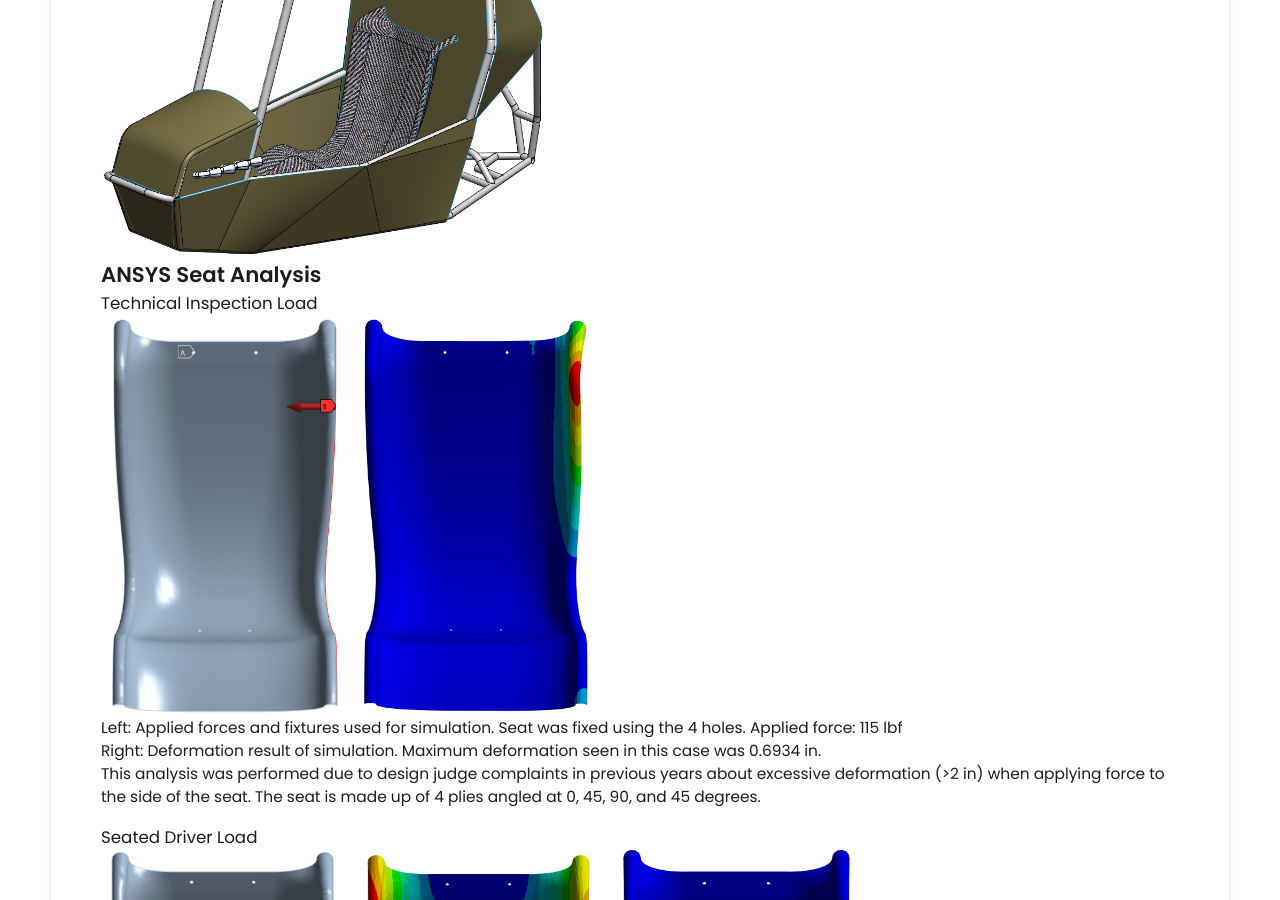
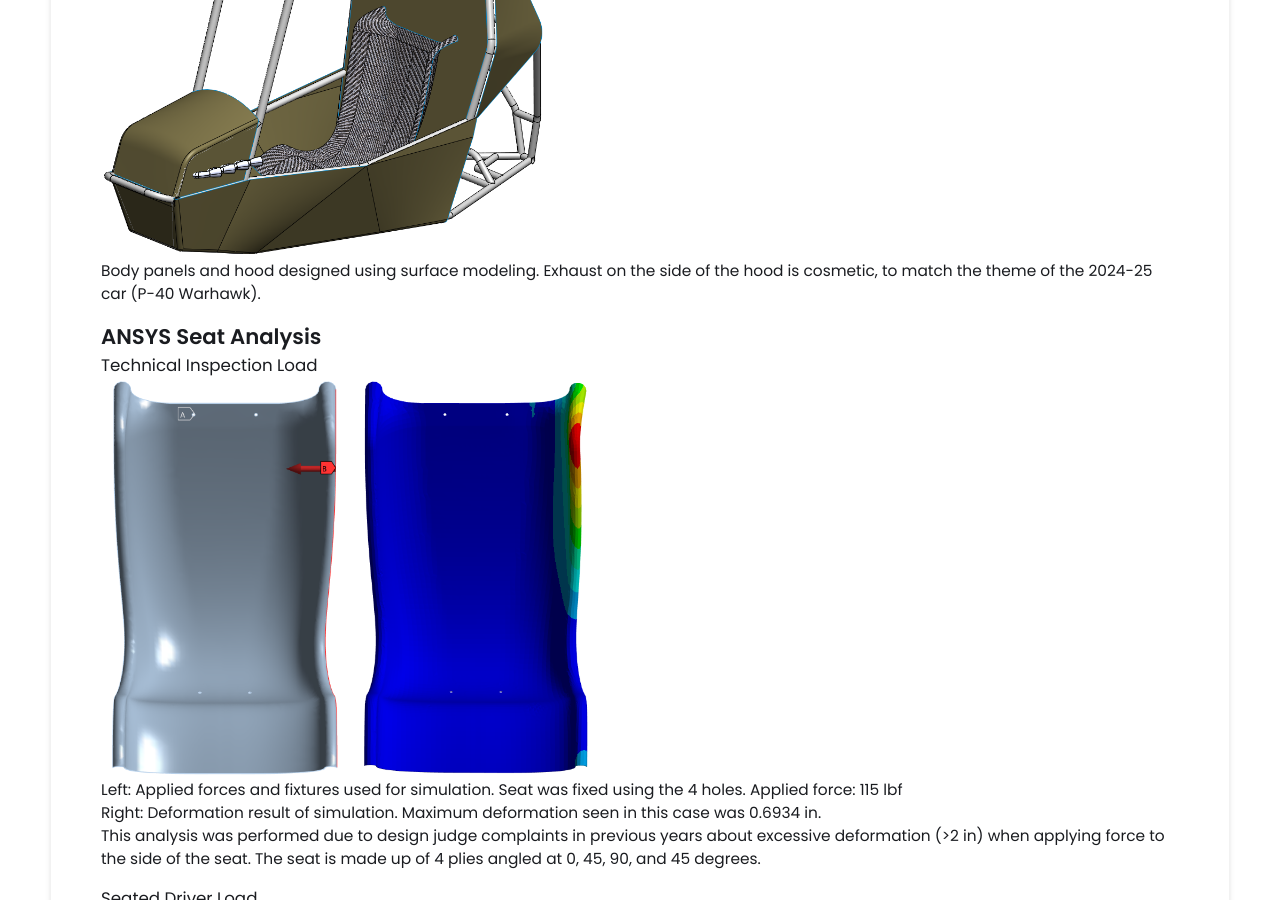
Before and after one commit to LKemper03/LKemper03.github.io, a Jekyll site: the page built from _projects/baja24-25/index.md, in a window 1280 px wide and 900 px high, scrolled down 926 px. Built offline with Jekyll 4.4.1, drawn with Linux system fonts in a browser that asks for light colours.

Commit message:
Update index.md

```diff
--- a/_projects/baja24-25/index.md
+++ b/_projects/baja24-25/index.md
@@ -16,6 +16,7 @@
 ---
 ## Components in Chassis
 {% include image-gallery.html images="Baja Ergo Assembly iso.png" height="400" %}
+Body panels and hood designed using surface modeling. Exhaust on the side of the hood is cosmetic, to match the theme of the 2024-25 car (P-40 Warhawk).
 
 ## ANSYS Seat Analysis
 ### Technical Inspection Load
```
